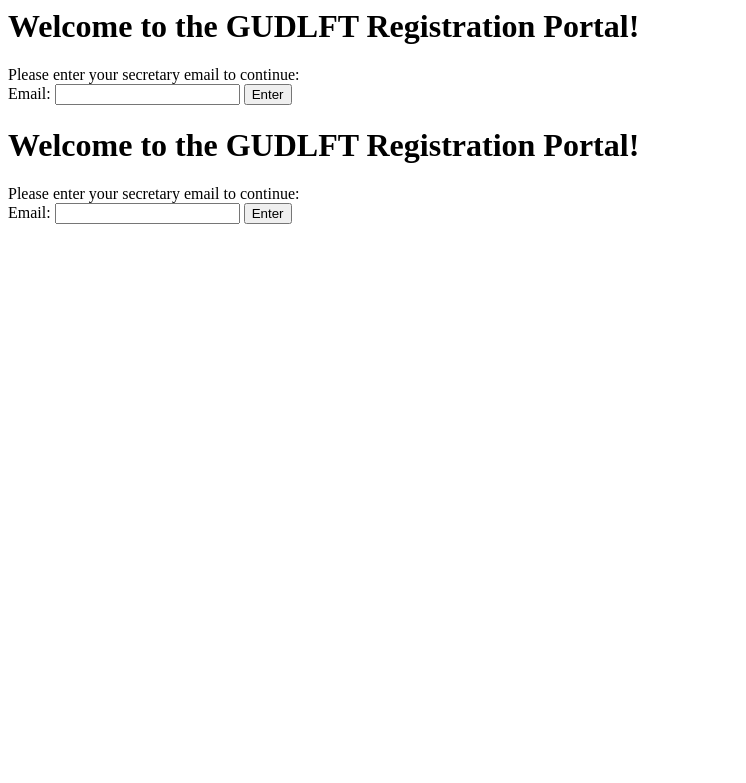
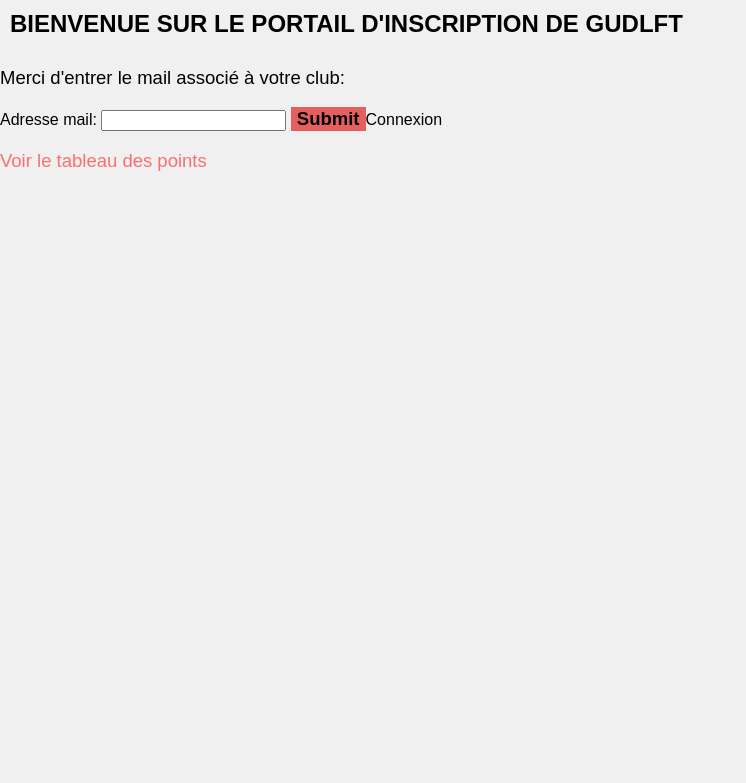
Before and after one commit to mcourte/OC_Projet11, a Flask app: page / in a window 1280 px wide. Shown: the top 783 px of the page, without its empty margins (0-746 px from the left). Run offline with Flask 3, Linux system fonts and the light colour scheme.

Commit message:
ajout point_board et css

```diff
--- a/Python_Testing-master/clubs.json
+++ b/Python_Testing-master/clubs.json
@@ -3,7 +3,7 @@
         {
             "name": "Simply Lift",
             "email": "john@simplylift.co",
-            "points": "25"
+            "points": 11
         },
         {
             "name": "Iron Temple",
@@ -13,7 +13,7 @@
         {
             "name": "She Lifts",
             "email": "kate@shelifts.co.uk",
-            "points": "12"
+            "points": 6
         }
     ]
 }
--- a/Python_Testing-master/competitions.json
+++ b/Python_Testing-master/competitions.json
@@ -3,12 +3,12 @@
         {
             "name": "Spring Festival",
             "date": "2020-03-27 10:00:00",
-            "numberOfPlaces": "30"
+            "numberOfPlaces": 19
         },
         {
             "name": "Fall Classic",
             "date": "2020-10-22 13:30:00",
-            "numberOfPlaces": "13"
+            "numberOfPlaces": 4
         },
         {
             "name": "JO",
--- a/Python_Testing-master/server.py
+++ b/Python_Testing-master/server.py
@@ -11,6 +11,10 @@ def loadCompetitions():
     with open('competitions.json') as comps:
         listOfCompetitions = json.load(comps)['competitions']
         return listOfCompetitions
+
+def get_future_competitions(competitions):
+    now = datetime.now()
+    return [comp for comp in competitions if datetime.strptime(comp['date'], "%Y-%m-%d %H:%M:%S") > now]
 
 app = Flask(__name__)
 app.secret_key = 'something_special'
@@ -26,10 +30,11 @@ def index():
 def show_summary():
     try:
         club = [club for club in clubs if club["email"] == request.form["email"]][0]
+        future_competitions = get_future_competitions(competitions)
         return render_template(
             "welcome.html",
             club=club,
-            competitions=competitions,
+            competitions=future_competitions,
         )
     except IndexError:
         if request.form["email"] == "":
@@ -46,19 +51,19 @@ def book(competition, club):
     except IndexError:
         flash("Un probleme est survenu, merci de reessayer")
         return (
-            render_template("welcome.html", club=club, competitions=competitions),
+            render_template("welcome.html", club=club, competitions=get_future_competitions(competitions)),
             400)
     if foundClub and foundCompetition:
         competition_date = datetime.strptime(foundCompetition["date"], "%Y-%m-%d %H:%M:%S")
         if competition_date < datetime.now():
             flash("Erreur : Vous ne pouvez pas vous inscrire a une competition deja passee")
-            return (render_template("welcome.html", club=foundClub, competitions=competitions),
+            return (render_template("welcome.html", club=foundClub, competitions=get_future_competitions(competitions)),
                     200)
         return render_template("booking.html", club=foundClub, competition=foundCompetition)
     else:
         flash("Un probleme est survenu, merci de reessayer")
         return (
-            render_template("welcome.html", club=foundClub, competitions=competitions, clubs=clubs),
+            render_template("welcome.html", club=foundClub, competitions=get_future_competitions(competitions)),
             400)
 
 @app.route('/purchasePlaces', methods=['POST'])
@@ -111,7 +116,7 @@ def purchasePlaces():
         json.dump({"competitions": competitions}, f, indent=4)
 
     flash("Great - booking complete!")
-    return render_template("welcome.html", club=club, competitions=competitions), 200
+    return render_template("welcome.html", club=club, competitions=get_future_competitions(competitions)), 200
 
 @app.route("/pointsBoard")
 def pointsBoard():
--- /dev/null
+++ b/Python_Testing-master/static/styles.css
@@ -0,0 +1,90 @@
+
+body {
+    font-family: Arial, sans-serif;
+    margin: 0;
+    padding: 0;
+    background-color: #f0f0f0;
+}
+
+
+  a {
+  color: rgb(250, 112, 112);
+  display:inline-block;
+  text-decoration: none;
+  font-weight: 400;
+  }
+
+  h1 {
+    text-align: center;
+    font-size: 24px;
+    font-weight: 600;
+    text-transform: uppercase;
+    display:inline-block;
+    margin: 10px  10px 10px 10px;
+    color: black;
+    }
+
+
+  h2 {
+    text-align: left;
+    font-size: 18.5px;
+    font-weight: 300;
+    display:inline-block;
+    margin: 10px  10px 10px 10px;
+    color: black;
+    }
+
+  h3 {
+    text-align: left;
+    font-size: 18.5px;
+    font-weight: 300;
+    display:inline-block;
+    margin: 10px  10px 10px 10px;
+    color: black;
+    }
+
+  p {
+    font-size: 18.5px;
+    color: black;
+    }
+
+table {
+    width: 80%;
+    margin: 20px auto;
+    border-collapse: collapse;
+    background-color: #fff;
+    box-shadow: 0 0 20px rgba(0, 0, 0, 0);
+}
+
+th, td {
+    padding: 12px 15px;
+    text-align: left;
+}
+
+th {
+    background-color: #f4c5c5a9;
+    color: #fff;
+}
+
+tr:nth-child(even) {
+    background-color: #f2f2f2;
+}
+
+tr:hover {
+    background-color: #ddd;
+}
+
+.error {
+    color: red;
+  }
+
+  button, input[type=submit] {
+    background-color: #e65f5f;
+    border: none;
+    color: black;
+    text-align: center;
+    text-decoration: none;
+    display: inline-block;
+    font-size: 18.5px;
+    font-weight: 700;
+    }
--- /dev/null
+++ b/Python_Testing-master/templates/base.html
@@ -0,0 +1,12 @@
+<!DOCTYPE html>
+<html lang="en">
+<head>
+    <meta charset="UTF-8">
+    <title>{% block title %}GUDLFT{% endblock %}</title>
+    <link rel="stylesheet" type="text/css" href="{{ url_for('static', filename='styles.css') }}">
+</head>
+<body>
+    {% block content %}
+    {% endblock %}
+</body>
+</html>
--- a/Python_Testing-master/templates/index.html
+++ b/Python_Testing-master/templates/index.html
@@ -1,31 +1,19 @@
-<html lang="en">
-<head>
-    <meta charset="UTF-8">
-    <meta name="viewport" content="width=device-width, initial-scale=1.0">
-    <title>GUDLFT Registration</title>
-</head>
-<body>
-    <h1>Welcome to the GUDLFT Registration Portal!</h1>
-    Please enter your secretary email to continue:
-    <form action="showSummary" method="post">
-        <label for="email">Email:</label>
-        <input type="email" name="email" id=""/>
-        <button type="submit">Enter</button>
-    </form>
-</body>
-</html<html lang="en">
-    <head>
-        <meta charset="UTF-8">
-        <meta name="viewport" content="width=device-width, initial-scale=1.0">
-        <title>GUDLFT Registration</title>
-    </head>
-    <body>
-        <h1>Welcome to the GUDLFT Registration Portal!</h1>
-        Please enter your secretary email to continue:
-        <form action="showSummary" method="post">
-            <label for="email">Email:</label>
-            <input type="email" name="email" id=""/>
-            <button type="submit">Enter</button>
-        </form>
-    </body>
-    </html>
+{% extends "base.html" %}
+
+{% block title %}
+    Index
+{% endblock %}
+
+{% block content %}
+<h1>Bienvenue sur le portail d'inscription de GUDLFT</h1>
+<p>Merci d'entrer le mail associé à votre club:</p>
+<form action="{{ url_for('show_summary') }}" method="post">
+    <label for="email">Adresse mail:</label>
+    <input type="email" name="email" id="email"/>
+    <input type="submit">Connexion</input>
+</form>
+
+<p>
+    <a href="{{ url_for('pointsBoard') }}">Voir le tableau des points</a>
+</p>
+{% endblock %}
```
Also changed, not shown: Python_Testing-master/templates/booking.html (+20 -16 lines), Python_Testing-master/templates/points_board.html (+11 -12 lines), Python_Testing-master/templates/welcome.html (+23 -24 lines), Python_Testing-master/tests/test_functionnal/test_functionnal.py (+6 -0 lines), 1 other file.
